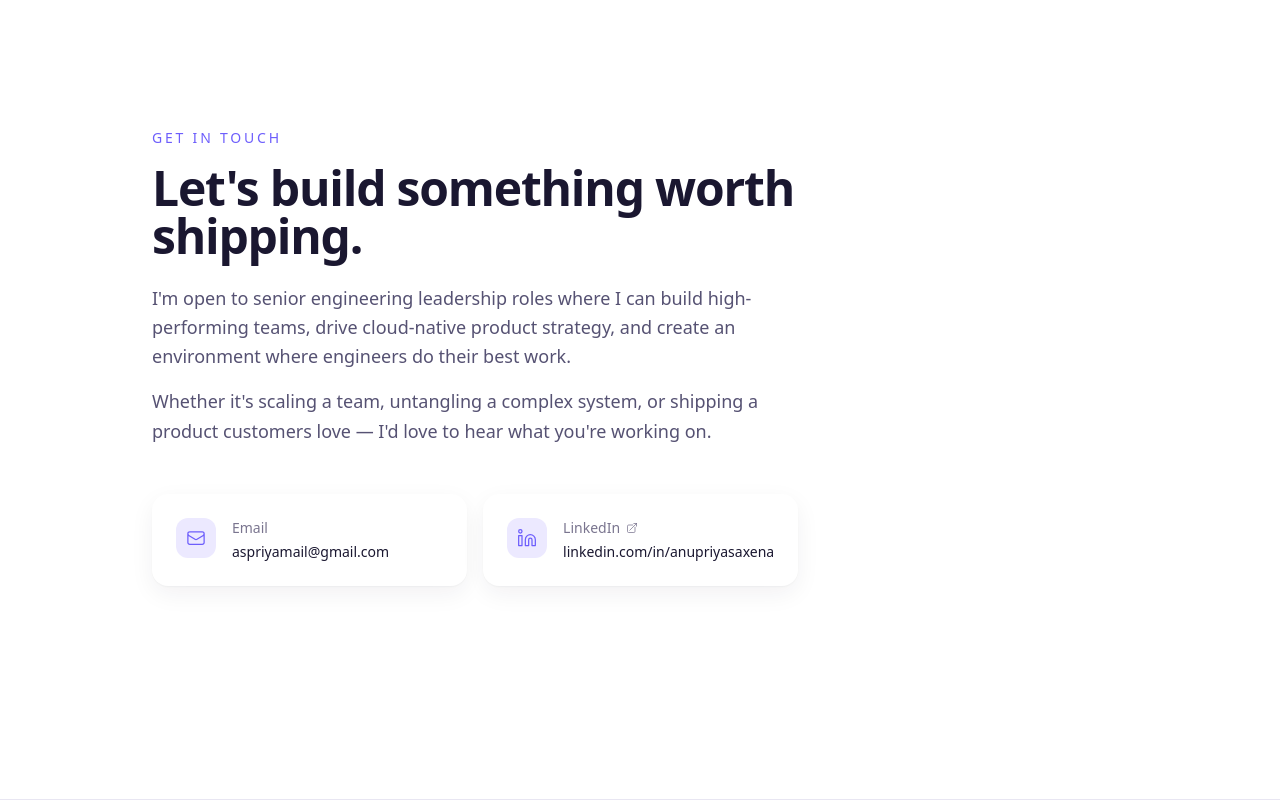
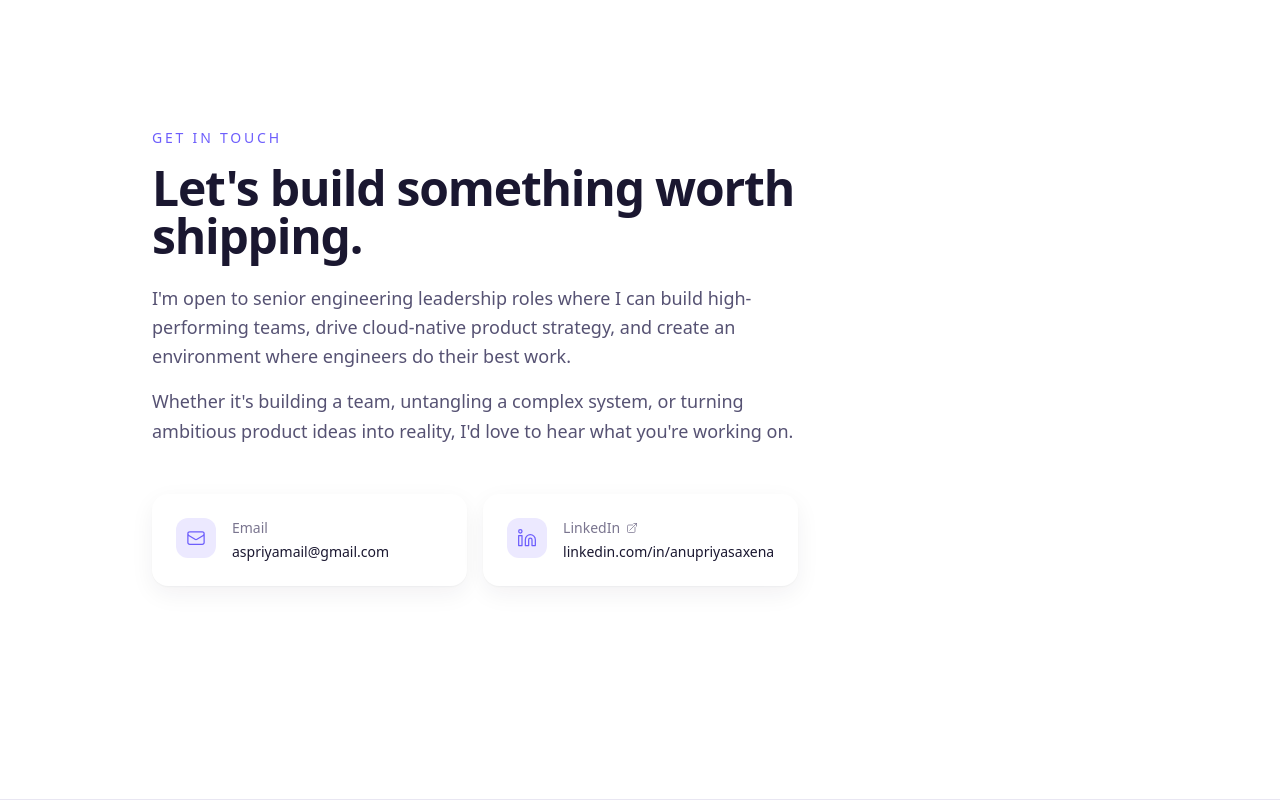
Before and after one commit to AnupriyaSaxenas/Portfolio, a React (Vite) app: page / in a window 1280 px wide. Shown: the part 8561-9361 px from the top of the page. Built offline with nearby package versions, Linux system fonts and the light colour scheme.

Commit message:
Update Contact.tsx

```diff
--- a/src/components/sections/Contact.tsx
+++ b/src/components/sections/Contact.tsx
@@ -16,7 +16,7 @@ export function Contact() {
             {contact.hiringCta}
           </p>
           <p className="text-lg text-muted leading-relaxed max-w-2xl mb-12">
-            Whether it's scaling a team, untangling a complex system, or shipping a product customers love — I'd love to hear what you're working on.
+            Whether it's building a team, untangling a complex system, or turning ambitious product ideas into reality, I'd love to hear what you're working on.
           </p>
         </Reveal>
         <div className="grid grid-cols-1 sm:grid-cols-2 gap-4 w-fit">
```
